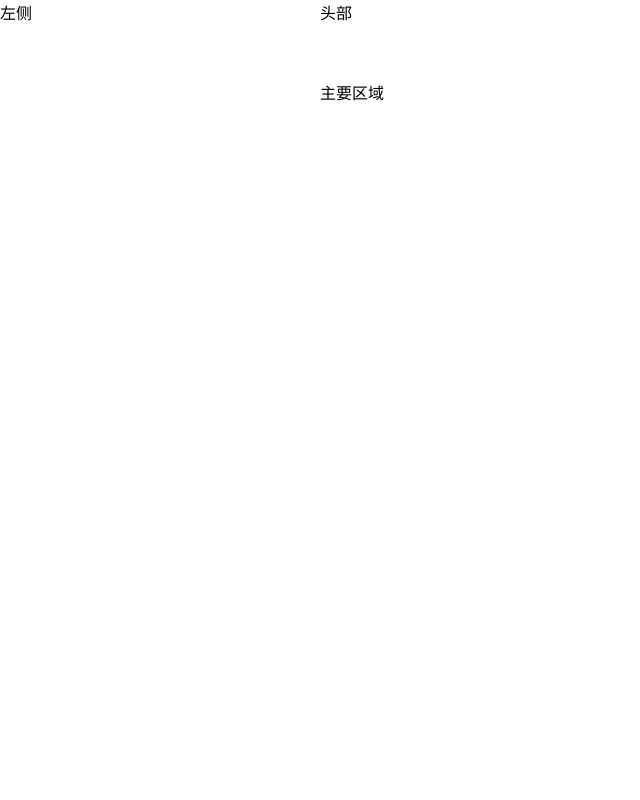
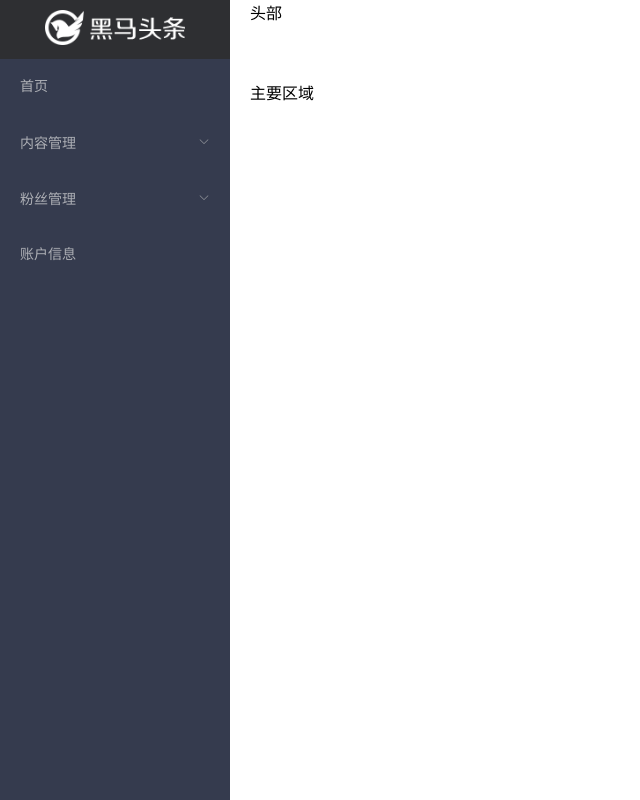
Before and after one commit to laotian2019/texthm, a Vue app: page /login#/home in a window 1280 px wide. Shown: the whole page, without its empty margins (0-640 px from the left). Built offline with nearby package versions, Linux system fonts and the light colour scheme.

Commit message:
主页模块-左侧导航栏菜单

```diff
--- /dev/null
+++ b/src/components/home/layout-aside.vue
@@ -0,0 +1,54 @@
+<template>
+<!-- 左侧导航 -->
+   <div class="layout-aside">
+       <div class="title">
+           <img src="../../assets/img/logo_admin.png" alt="">
+       </div>
+        <el-menu style="width:231px" background-color="#353b4e" text-color="#adafb5" active-text-color="#ffd04b">
+        <!-- 导航组件 -->
+        <el-menu-item>
+            首页
+        </el-menu-item>
+        <!-- 二级导航 -->
+        <el-submenu>
+            <span slot="title">内容管理</span>
+            <!-- 放置el-menu-item -->
+            <el-menu-item>发布文章</el-menu-item>
+            <el-menu-item>内容列表</el-menu-item>
+            <el-menu-item>评论列表</el-menu-item>
+            <el-menu-item>素材管理</el-menu-item>
+        </el-submenu>
+        <el-submenu>
+            <span slot="title">粉丝管理</span>
+            <!-- 放置el-menu-item -->
+            <el-menu-item>图文数据</el-menu-item>
+            <el-menu-item>粉丝概况</el-menu-item>
+            <el-menu-item>粉丝画像</el-menu-item>
+            <el-menu-item>粉丝列表</el-menu-item>
+        </el-submenu>
+        <el-menu-item>
+            账户信息
+        </el-menu-item>
+    </el-menu>
+   </div>
+</template>
+
+<script>
+export default {
+
+}
+</script>
+
+<style lang='less' scoped>
+    .layout-aside{
+        width: 230px;
+        .title{
+            text-align: center;
+            background-color: #2e2f32;
+            padding: 10px 0;
+            img {
+                height: 35px;
+            }
+        }
+    }
+</style>
--- a/src/views/home/index.vue
+++ b/src/views/home/index.vue
@@ -2,27 +2,32 @@
   <!-- 放置一个容器 -->
   <el-container>
     <!-- 左右布局 -->
-    <el-aside>左侧</el-aside>
+    <el-aside style="background-color:#353b4e;height:100vh;width:230px">
+      <!-- 放置左侧组件 -->
+      <layout-aside>左侧导航1231231</layout-aside>
+    </el-aside>
     <!-- 再放置一个container -->
     <el-container>
       <!-- 上下布局 -->
       <el-header>
         头部
-      </el-header>
+        </el-header>
       <!-- 主要区域 -->
       <el-main>
-      主要区域
-      </el-main>
+        主要区域
+        </el-main>
     </el-container>
   </el-container>
 </template>
 
 <script>
+import layoutAside from '../../components/home/layout-aside' // 引入局部
 export default {
-
+  components: {
+    'layout-aside': layoutAside
+  }
 }
 </script>
 
 <style>
-
 </style>
```
